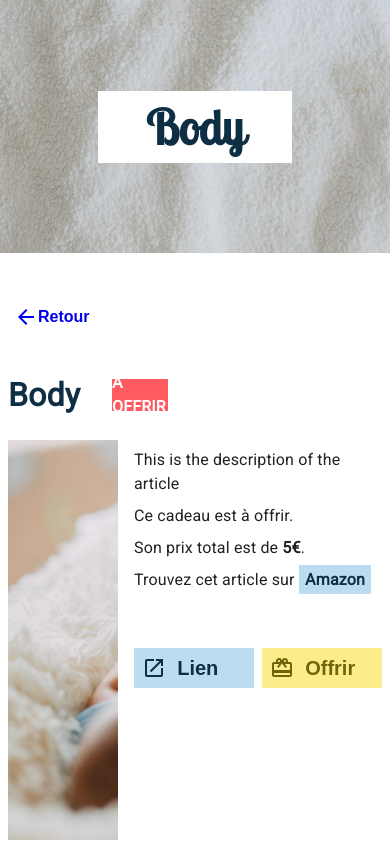
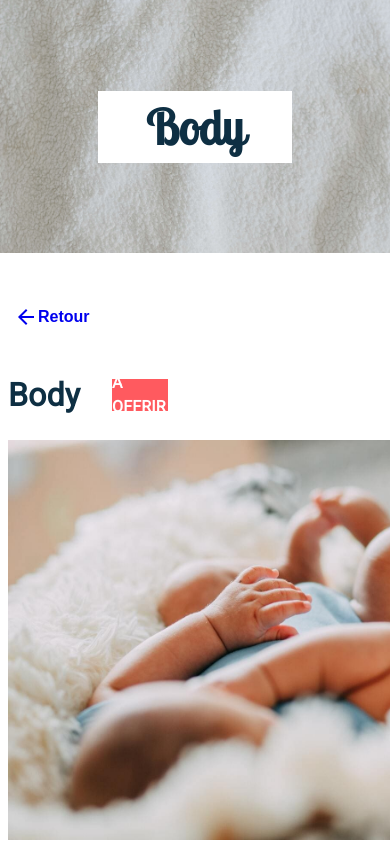
Before and after one commit to sobaryton/BabyList, a React (Create React App) app: page /description/06 in a window 390 px wide. Shown: the top 844 px of the page. Built offline with nearby package versions, Linux system fonts and the light colour scheme.

Commit message:
some media queries

```diff
--- a/src/Components/Description.tsx
+++ b/src/Components/Description.tsx
@@ -53,6 +53,8 @@ const cardStyles = createUseStyles({
   },
   image: {
     width: '40%',
+    minWidth: '25rem',
+    maxWidth: '40rem',
     height: '25rem',
     backgroundSize: 'cover',
     marginRight: '1rem'
@@ -79,6 +81,8 @@ const cardStyles = createUseStyles({
   },
   article: {
     display: 'flex',
+    flexDirection: 'row',
+    flexWrap: 'wrap',
     '& p': {
       margin: '0.5rem 0'
     }
@@ -127,6 +131,9 @@ const cardStyles = createUseStyles({
     display: 'flex',
     justifyContent: 'flex-start',
     alignItems: 'center'
+  },
+  articleText: {
+    width: '50%'
   }
 })
 
@@ -181,7 +188,7 @@ const Description = () => {
             </div>
             <div className={classes.article}>
               <div className={classes.image} style={{ backgroundImage: `url(${image})` }}></div>
-              <div>
+              <div className={classes.articleText}>
                 <p>{description}</p>
                 <p>Ce cadeau {frenchStatus[status]}.</p>
                 <p>Son prix total est de <b>{currency === '£' ? `${currency}${amount}` : `${amount}${currency}`}</b>.</p>
```
